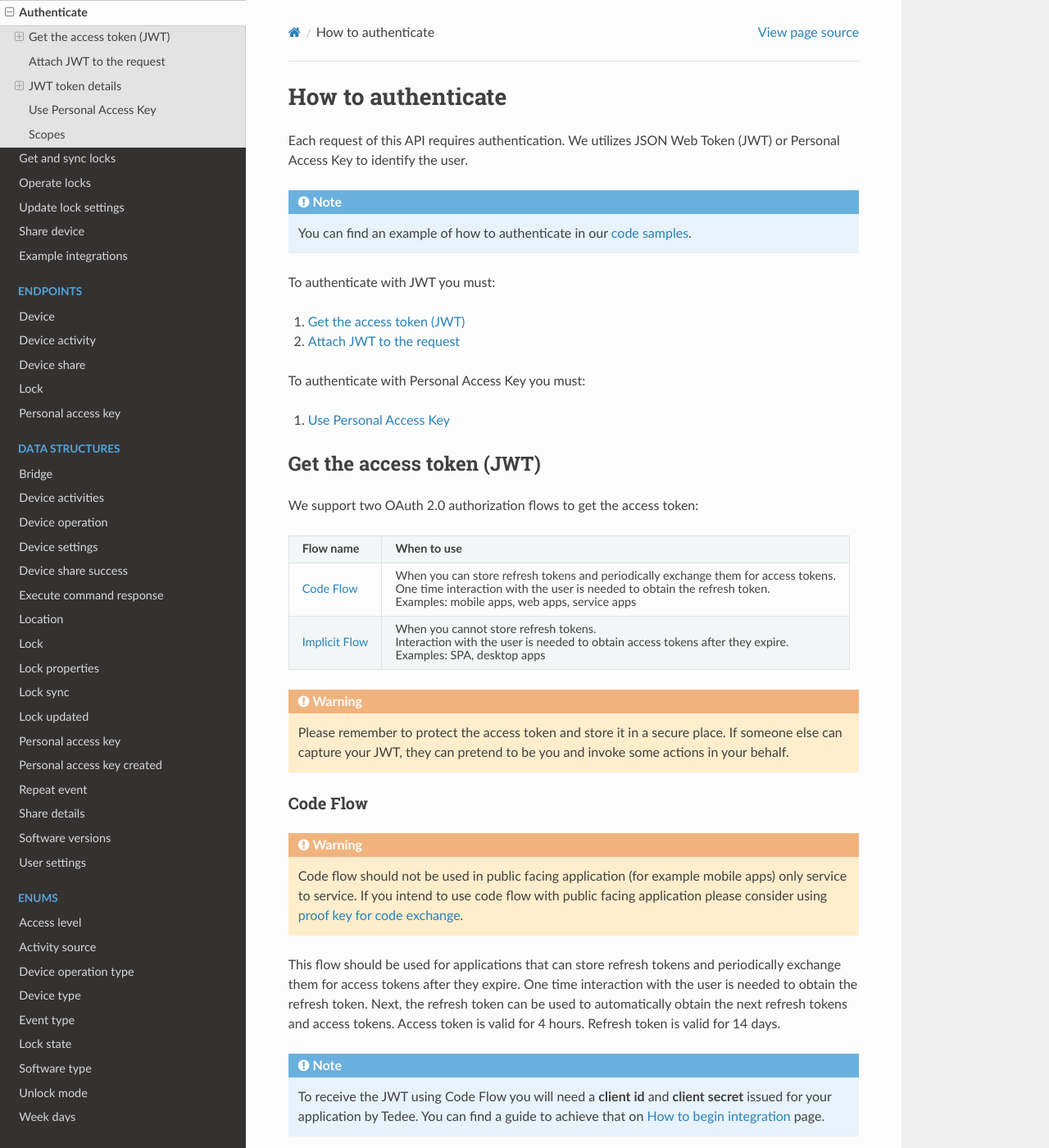
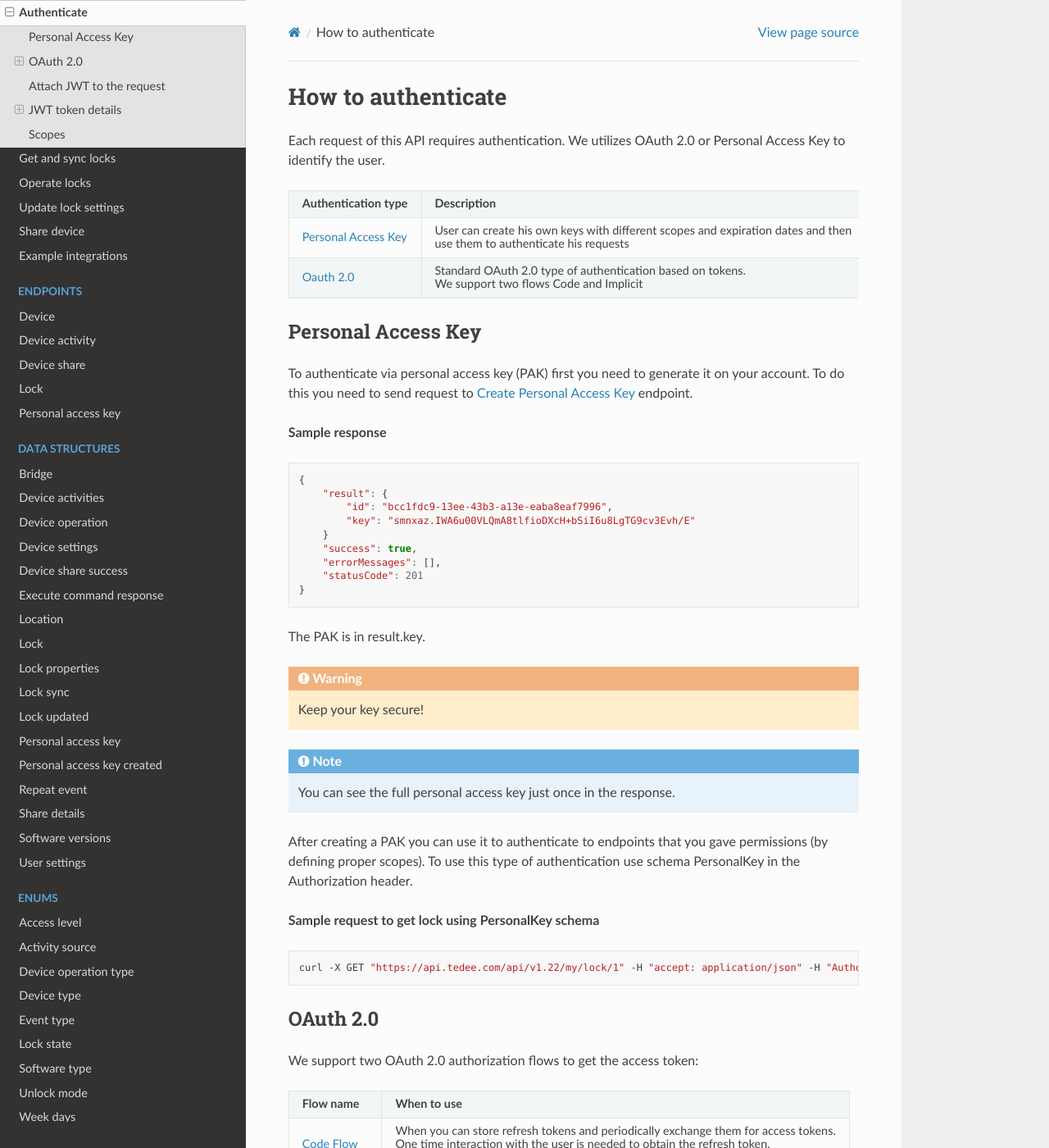
Before and after one commit to tedee-com/tedee-api-doc, a Sphinx documentation site: the page built from docs/source/howtos/authenticate.rst, in a window 1280 px wide and 1400 px high. Shown: the whole window at 82% size. Built offline with Sphinx 7.4.7 and the Read the Docs theme 2.0.0, drawn with Linux system fonts in a browser that asks for light colours; some of the changed text lies outside the part shown.

Commit message:
Update authentication documentation (#77)
* Update documentation

* Typo fixes

* Add examples do Oauth

* Code review changes

Co-authored-by: Łukasz Kaczmarski <lukasz.kaczmarski@iteo.com.pl>

```diff
--- a/docs/source/endpoints/personalaccesskey/create.rst
+++ b/docs/source/endpoints/personalaccesskey/create.rst
@@ -9,15 +9,15 @@ Creates new personal access key
 
 **Body Parameters**
 
-+--------------------+---------------+----------------------------------------------------+
-| Name               | Type          | Description                                        |
-+====================+===============+====================================================+
-| name               | string        | name of the personal access key                    |
-+--------------------+---------------+----------------------------------------------------+
-| validTo            | datetime      | date when key expires (max 5 years)                |
-+--------------------+---------------+----------------------------------------------------+
-| scopes             | list<string>  | list of scopes that is assigned to key             |
-+--------------------+---------------+----------------------------------------------------+
++--------------------+---------------+----------------------------------------------------------------+
+| Name               | Type          | Description                                                    |
++====================+===============+================================================================+
+| name               | string        | name of the personal access key                                |
++--------------------+---------------+----------------------------------------------------------------+
+| validTo            | datetime      | date when key expires (max 5 years)                            |
++--------------------+---------------+----------------------------------------------------------------+
+| scopes             | list<string>  | list of :ref:`scopes <list-of-scopes>` that is assigned to key |
++--------------------+---------------+----------------------------------------------------------------+
 
 Responses
 -------------
@@ -74,3 +74,11 @@ HTTP status code: ``201``
             "errorMessages": [],
             "statusCode": 201
         }
+
+Your Personal Access Key is "smnxaz.IWA6u00VLQmA8tlfioDXcH+bSiI6u8LgTG9cv3Evh/E". You can use it to :doc:`authenticate <../../howtos/authenticate>`.
+
+.. warning::
+    Keep your Personal Access Key safe!
+
+.. note::
+    Personal Access Key cannot be read in any other way.
--- a/docs/source/howtos/authenticate.rst
+++ b/docs/source/howtos/authenticate.rst
@@ -1,25 +1,63 @@
 How to authenticate
 ===================
 
-Each request of this API requires authentication. We utilizes JSON Web Token (JWT) or Personal Access Key to identify the user.
+Each request of this API requires authentication. We utilizes OAuth 2.0 or Personal Access Key to identify the user.
+
++--------------------------------------------------------------------+---------------------------------------------------------------------------------------------+
+| **Authentication type**                                            | **Description**                                                                             |
++--------------------------------------------------------------------+---------------------------------------------------------------------------------------------+
+| :ref:`Personal Access Key <personal-access-key>`                   | User can create his own keys with different scopes and expiration dates and then            |
+|                                                                    |                                                                                             |
+|                                                                    | use them to authenticate his requests                                                       |
++--------------------------------------------------------------------+---------------------------------------------------------------------------------------------+
+| :ref:`Oauth 2.0 <Oauth-20>`                                        | Standard OAuth 2.0 type of authentication based on tokens.                                  |
+|                                                                    |                                                                                             |
+|                                                                    | We support two flows Code and Implicit                                                      |
++--------------------------------------------------------------------+---------------------------------------------------------------------------------------------+
+
+.. _personal-access-key:
+
+Personal Access Key
+--------------------------
+
+To authenticate via personal access key (PAK) first you need to generate it on your account.
+To do this you need to send request to :doc:`Create Personal Access Key <../endpoints/personalaccesskey/create>` endpoint.
+
+**Sample response**
+
+.. code-block:: js
+
+        {
+            "result": {
+                "id": "bcc1fdc9-13ee-43b3-a13e-eaba8eaf7996",
+                "key": "smnxaz.IWA6u00VLQmA8tlfioDXcH+bSiI6u8LgTG9cv3Evh/E"
+            }
+            "success": true,
+            "errorMessages": [],
+            "statusCode": 201
+        }
+
+The PAK is in result.key.
+
+.. warning::
+    Keep your key secure!
 
 .. note::
+    You can see the full personal access key just once in the response.
 
-    You can find an example of how to authenticate in our `code samples <https://github.com/tedee-com/tedee-api-doc/blob/master/samples/cs/Tedee.Api.CodeSamples/Actions/S01AuthenticateUsingJWT.cs>`_.
+After creating a PAK you can use it to authenticate to endpoints that you gave permissions (by defining proper scopes).
+To use this type of authentication use schema PersonalKey in the Authorization header.
 
-To authenticate with JWT you must:
+**Sample request to get lock using PersonalKey schema**
 
-#. :ref:`get-the-jwt`
-#. :ref:`add-jwt-to-the-headers`
+.. code-block:: sh
 
-To authenticate with Personal Access Key you must:
+    curl -X GET "|apiUrl|/api/|apiVersion|/my/lock/1" -H "accept: application/json" -H "Authorization: PersonalKey <<personal key>>"
 
-#. :ref:`use-personal-access-key`
+.. _Oauth-20:
 
-.. _get-the-jwt:
-
-Get the access token (JWT)
---------------------------
+OAuth 2.0
+-----------
 
 We support two OAuth 2.0 authorization flows to get the access token:
 
@@ -30,7 +68,7 @@ We support two OAuth 2.0 authorization flows to get the access token:
 |                                                                    |                                                                                             |
 |                                                                    | One time interaction with the user is needed to obtain the refresh token.                   |
 |                                                                    |                                                                                             |
-|                                                                    | Examples: mobile apps, web apps, service apps                                               |
+|                                                                    | Examples: service apps                                                                      |
 +--------------------------------------------------------------------+---------------------------------------------------------------------------------------------+
 | :ref:`Implicit Flow <implicit-flow>`                               | When you cannot store refresh tokens.                                                       |
 |                                                                    |                                                                                             |
@@ -53,7 +91,7 @@ Code Flow
 
 .. warning::
 
-    Code flow should not be used in public facing application (for example mobile apps) only service to service.
+    Code flow should not be used in public facing application (for example service apps) only service to service.
     If you intend to use code flow with public facing application please consider using `proof key for code exchange <https://auth0.com/docs/flows/authorization-code-flow-with-proof-key-for-code-exchange-pkce>`_.
 
 This flow should be used for applications that can store refresh tokens and periodically exchange them for access tokens after they expire.
@@ -82,9 +120,21 @@ The authorization process begins with the GET request to the authorization endpo
 
 * **client_id** - The client id assigned to your application.
 * **redirect_uri** - The redirect URI of your application, where authentication responses are sent and received by your application.
-* **response_mode** - The method that you use to send the resulting authorization code back to your application. It can be **query**, **form_post**, or **fragment**.
+* **response_mode** - The method that you use to send the resulting authorization code back to your application. It can be **query**, **form_post**, or **fragment**. You need to choose the one that is compatible with your application.
 * **scope** - A space-separated list of scopes. A single scope value indicates the permissions that are being requested. The **offline_access** scope indicates that your app needs a refresh token for long-lived access to resources. The "|scopePrefix|user_impersonation" scope is required (:ref:`list of available scopes <list-of-scopes>`).
 * **state** - A value included in the request that can be a string of any content that you want to use. Usually, a randomly generated unique value is used, to prevent cross-site request forgery attacks.
+
+**Example**
+
+.. code-block:: sh
+
+    GET |authApiUrl|/B2C_1A_Signup_Signin_With_Kmsi/oauth2/v2.0/authorize
+    ?response_type=code
+    &client_id=bcc1fdc9-13ee-43b3-a13e-eaba8eaf7996
+    &redirect_uri=https://yoursite.com/auth
+    &response_mode=query
+    &scope=https://tedee.onmicrosoft.com/api/user_impersonation%20https://tedee.onmicrosoft.com/api/Lock.Operate
+    &state=d917d40e-0b1a-4495-8e23-e449c916a532
 
 After the user sign-in, the authorization code will be sent to your application to the address specified in the **redirect_uri** parameter (using the method specified in the **response_mode** parameter).
 
@@ -116,11 +166,27 @@ After successfully receiving the authorization code, you can use it to request a
     &code={code}
     &redirect_uri={redirect_uri}
 
+
+
 * **client_id** - The client id assigned to your application.
 * **client_secret** - The application client secret.
 * **scope** - A space-separated list of scopes. A single scope value indicates the permissions that are being requested. The **offline_access** scope indicates that your app needs a refresh token for long-lived access to resources. The "|scopePrefix|user_impersonation" scope is required (:ref:`list of available scopes <list-of-scopes>`).
 * **code** - The authorization code that you acquired in the first step of the flow.
 * **redirect_uri** - The redirect URI of the application where you received the authorization code.
+
+**Example**
+
+.. code-block:: sh
+
+    POST |authApiUrl|/B2C_1A_Signup_Signin_With_Kmsi/oauth2/v2.0/token
+    Content-Type: application/x-www-form-urlencoded
+
+    grant_type=authorization_code
+    &client_id=bcc1fdc9-13ee-43b3-a13e-eaba8eaf7996
+    &client_secret=81A2Bde1ZsZeEPDJLASKq1sBsuKaNa11W+3biasTkLAC=
+    &scope=https://tedee.onmicrosoft.com/api/user_impersonation%20https://tedee.onmicrosoft.com/api/Lock.Operate
+    &code=AwABAAAAvPM1KaPlrEqdFSBzjqfTGBCmLdgfSTLEMPGYuNHSUYBrq
+    &redirect_uri=https://yoursite.com/auth
 
 A successful token response looks like this:
 
@@ -194,6 +260,19 @@ The authorization process begins with the GET request to the authorization endpo
 * **state** - A value included in the request that also is returned in the token response. It can be a string of any content that you want to use. Usually, a randomly generated unique value is used, to prevent cross-site request forgery attacks.
 * **nonce** - A value included in the request (generated by the app) that is included in the resulting token as a claim. The app can then verify this value to mitigate token replay attacks. Usually, the value is a randomized, unique string that can be used to identify the origin of the request.
 
+**Example**
+
+.. code-block:: sh
+
+    GET |authApiUrl|/B2C_1A_Signup_Signin_With_Kmsi/oauth2/v2.0/authorize
+    ?response_type=token
+    &client_id=bcc1fdc9-13ee-43b3-a13e-eaba8eaf7996
+    &redirect_uri=https://yoursite.com/auth
+    &response_mode=fragment
+    &scope=https://tedee.onmicrosoft.com/api/user_impersonation%20https://tedee.onmicrosoft.com/api/Lock.Operate
+    &state=d917d40e-0b1a-4495-8e23-e449c916a532
+    &nonce=defaultNonce
+
 After the user sign-in, a response will be sent to your application to the address specified in the **redirect_uri** parameter.
 
 A successful response looks like this:
@@ -220,7 +299,7 @@ Implicit Flow does not issue refresh tokens. Interaction with the user is requir
 Attach JWT to the request
 --------------------------
 
-Now, since we have our :ref:`JWT <get-the-jwt>`, we can use it to authenticate our calls.
+Now, since we have our JWT, we can use it to authenticate our calls.
 To achieve that, we just have to add an ``Authorization`` header containing our access token. This header value should look like ``Bearer <<access_token>>``, where **<<access_token>>** is our JWT.
 
 Let's see it on the below examples where we want to get information about all our devices:
@@ -276,64 +355,6 @@ You should see the decoded data right away on the right side of the screen
     :alt: JWT decoded data
     :width: 500
 
-.. _use-personal-access-key:
-
-Use Personal Access Key
---------------------------
-
-To authenticate via personal access key first you need to generate it on your account.
-To do this you need to send request to :doc:`Create Personal Access Key <../endpoints/personalaccesskey/create>` endpoint.
-
-**Sample request**
-
-.. code-block:: sh
-
-    curl -X POST "|apiUrl|/api/|apiVersion|/my/personalaccesskey" -H "accept: application/json" -H "Content-Type: application/json-patch+json" -H "Authorization: Bearer <<access token>>" -d "<<body>>"
-
-Body:
-
-.. code-block:: js
-
-        {
-            "name": "SomeExampleKeyName",
-            "validTo": "2021-04-26T06:02:04.197Z",
-            "scopes": [
-                "Device.Read",
-                "Organization.ReadWrite"
-            ]
-        }
-
-**Sample response**
-
-HTTP status code: ``201``
-
-.. code-block:: js
-
-        {
-            "result": {
-                "id": "bcc1fdc9-13ee-43b3-a13e-eaba8eaf7996",
-                "key": "smnxaz.IWA6u00VLQmA8tlfioDXcH+bSiI6u8LgTG9cv3Evh/E"
-            }
-            "success": true,
-            "errorMessages": [],
-            "statusCode": 201
-        }
-
-
-.. warning::
-    You can see the full personal access key just once in the response.
-    Later you can only view it's prefix, name and valid to date when using endpoint `get all <../endpoints/personalaccesskey/get-all.html>`_.
-
-After creating a personal key you can use it to authenticate to endpoints that you gave permissions (by defining proper scopes).
-To use this type of authentication, instead of using Bearer schema in Authorization header use schema PersonalKey.
-
-**Sample request to sync lock using PersonalKey schema**
-
-.. code-block:: sh
-
-    curl -X GET "|apiUrl|/api/|apiVersion|/my/lock/1" -H "accept: application/json" -H "Authorization: PersonalKey <<personal key>>"
-
-
 .. _list-of-scopes:
 
 Scopes
@@ -365,9 +386,3 @@ Below is a list of available scopes that can be requested during the authorizati
 +----------------------------------------------------------------------------+-----------------------------+-------------------------------------------------------------------------------------------------------------------------------------------------------------------------------------------------+
 | https://tedee.onmicrosoft.com/api/Lock.Operate                             | Operate locks               | Grants the ability to lock, unlock and perform pull spring. Also grants the ability to perform lock calibration.                                                                                |
 +----------------------------------------------------------------------------+-----------------------------+-------------------------------------------------------------------------------------------------------------------------------------------------------------------------------------------------+
-
-Example use of scopes in request:
-
-.. code-block:: sh
-
-    scope=https%3A%2F%2Ftedee.onmicrosoft.com%2Fapi%2FLock.Operate%20https%3A%2F%2Ftedee.onmicrosoft.com%2Fapi%2FDevice.Read%20https%3A%2F%2Ftedee.onmicrosoft.com%2Fapi%2Fuser_impersonation
```
Also changed, not shown: other parts of docs/source/howtos/authenticate.rst (+2 -2 lines), docs/source/endpoints/personalaccesskey/update.rst (+9 -9 lines).
